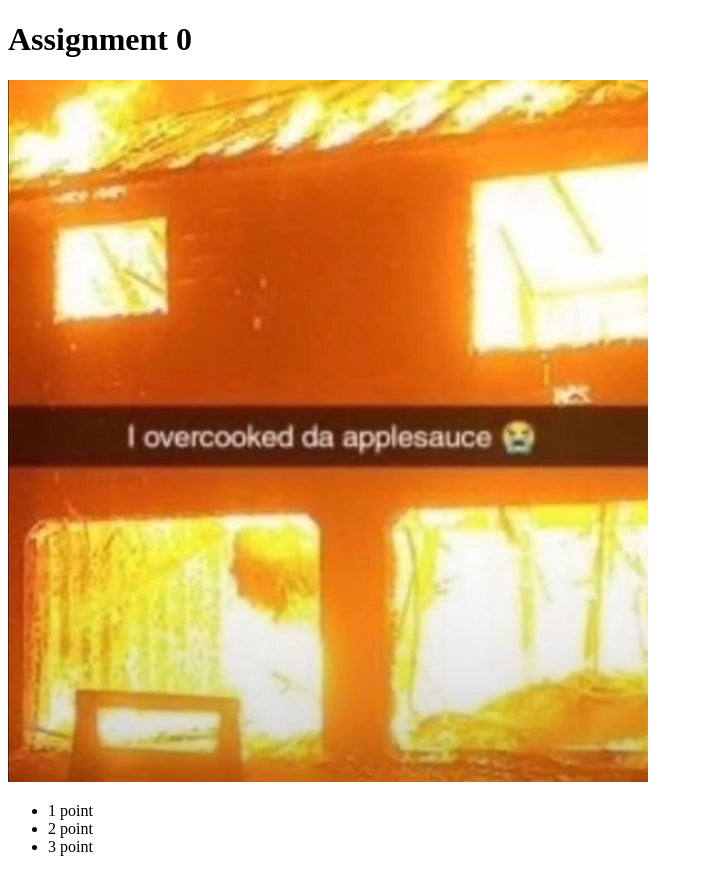
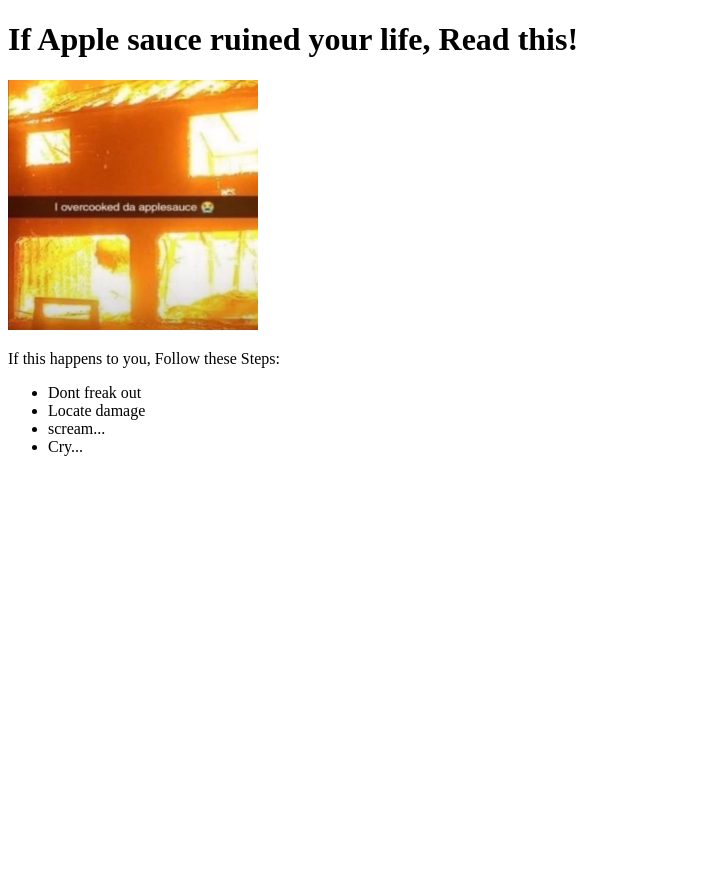
Before and after one commit to JCS-Computer-Science/cs20-assignment-0-KalenMoss, a website: page index.html in a window 1280 px wide. Shown: the whole page, without its empty margins (0-703 px from the left). After the commit the page ends 800 px from the top, so only its background shows below. Drawn offline with Linux system fonts and the light colour scheme.

Commit message:
apple sauce

```diff
--- a/index.html
+++ b/index.html
@@ -2,15 +2,17 @@
 <html lang="en">
     <head>
         <meta charset="utf-8">
-        <title>Assignment 0</title>
+        <title>Apple sauce strikes again!</title>
     </head>
     <body>
-        <h1>Assignment 0</h1>
-        <img src="I over cooked da apple sauce.jpg" alt="Apple Sauce meme">
+        <h1>If Apple sauce ruined your life, Read this!</h1>
+        <img src="I over cooked da apple sauce.jpg" alt="Apple Sauce meme" width="250" height="250">
+        <p>If this happens to you, Follow these Steps:</p>
         <ul>
-            <li>1 point</li>
-            <li>2 point</li>
-            <li>3 point</li>
+            <li>Dont freak out</li>
+            <li>Locate damage</li>
+            <li>scream...</li>
+            <li>Cry...</li>
         </ul>
     </body>
 </html>
```
